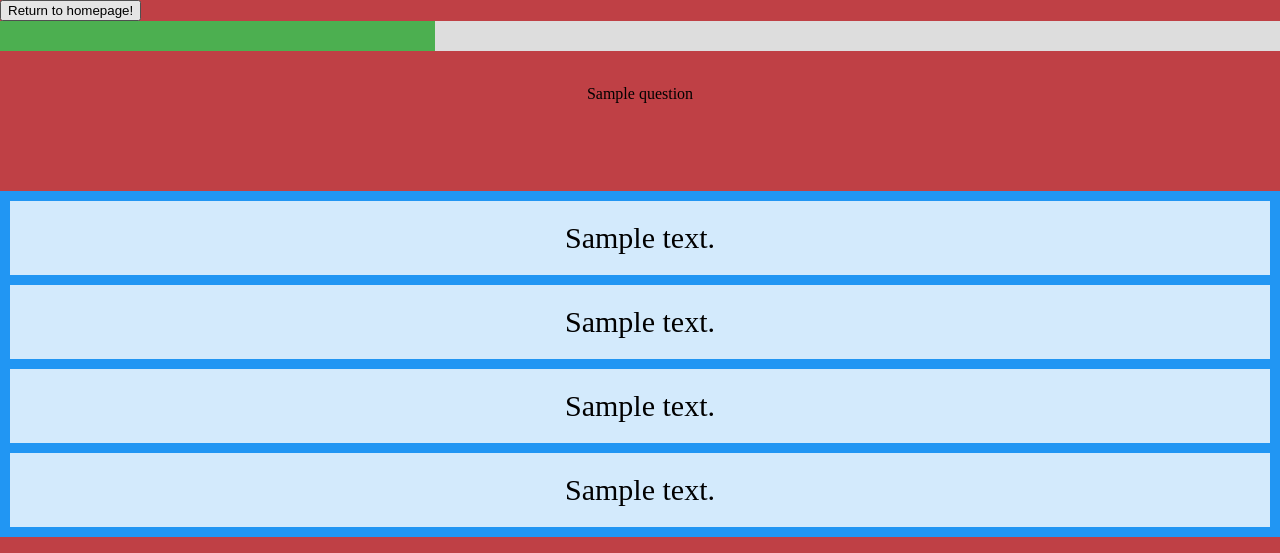
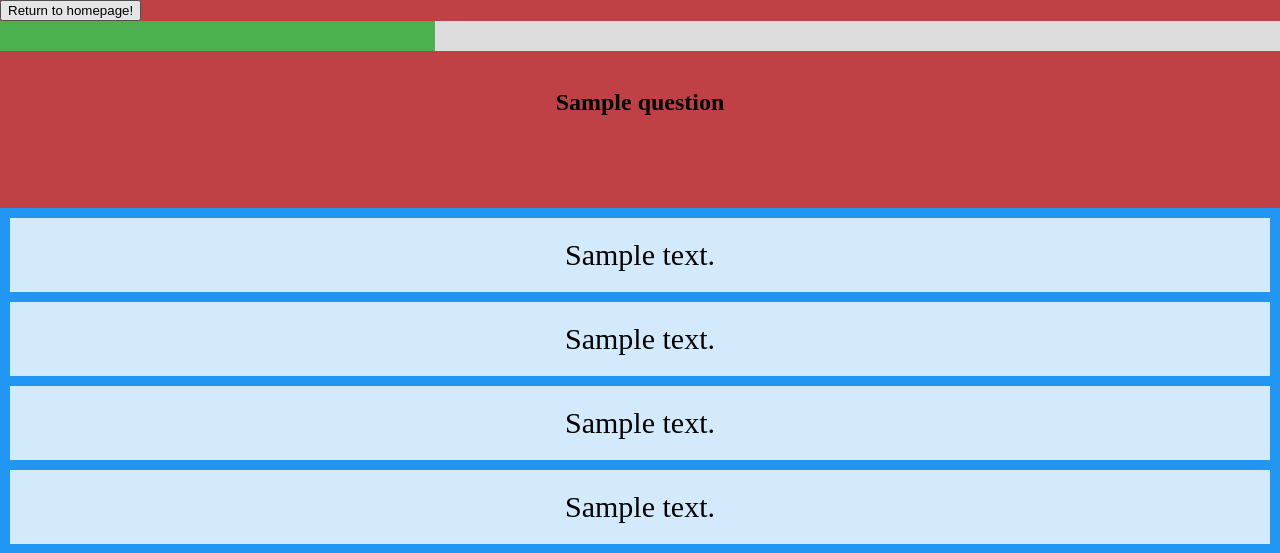
Before and after one commit to Mjnstag/webprogrammeren-project, a Flask app: template templates/question.html in a window 1280 px wide. Shown: the top 553 px of the page. Run offline with Flask 2, Linux system fonts and the light colour scheme; the template is opened without the code that fills it: most values are stand-ins (such as "Sample title", 1, 10 or a date in 2020); some libraries are stand-ins or nearby versions.

Commit message:
changed style html

```diff
--- a/templates/question.html
+++ b/templates/question.html
@@ -40,7 +40,7 @@
         </div>
 
         <br>
-        <p align="center">{{ question[0]["question"] }}</p>
+        <p align="center"><h2 class="center", "serif">{{ question[0]["question"] }}</h2></p>
         <br><br><br><br>
         <div class="grid-container">
           <div class=answer onClick="myFunction('{{ answers[0] }}', 0)" id=0 type="button">{{ answers[0] }}</div>
```
